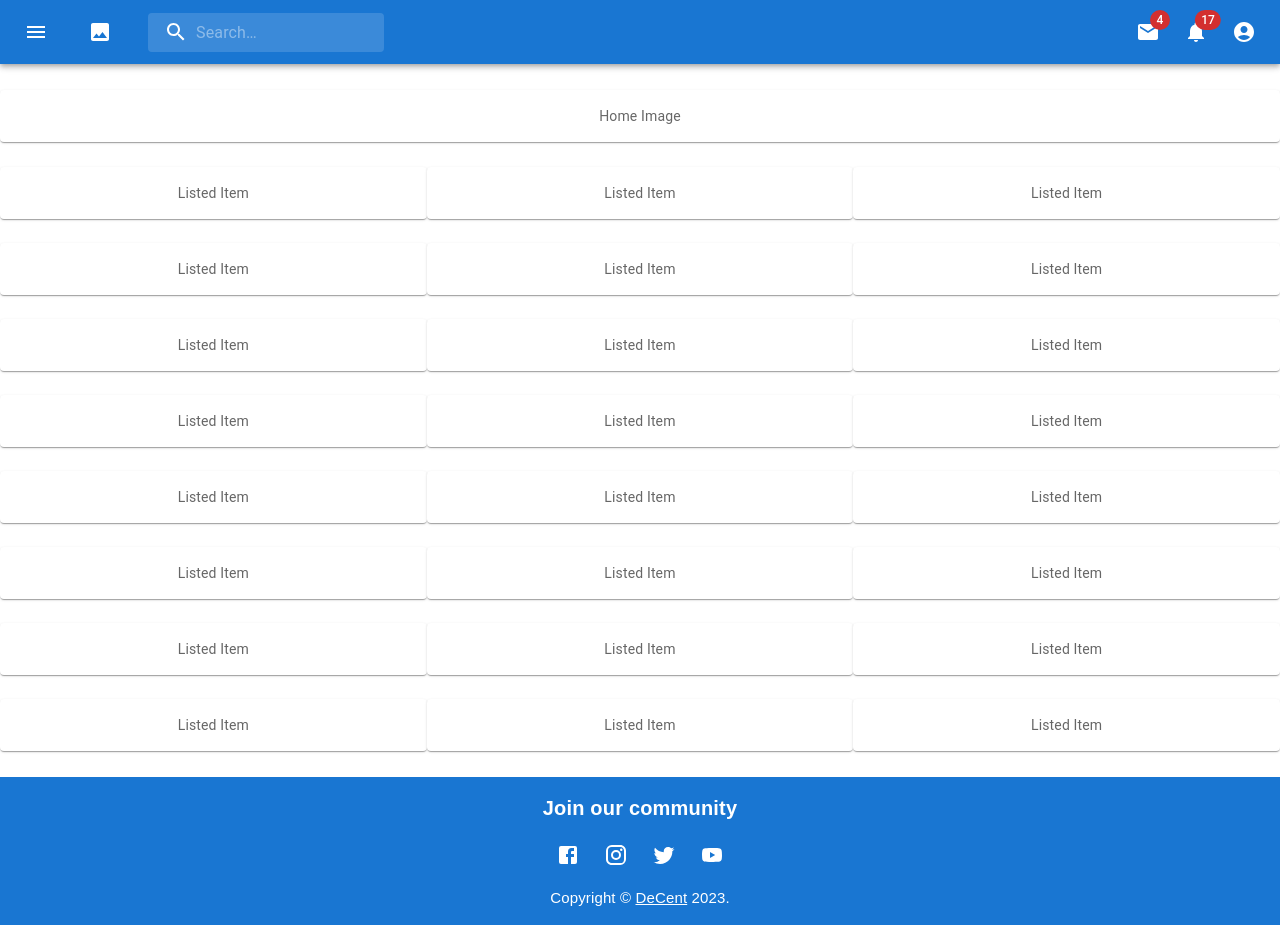
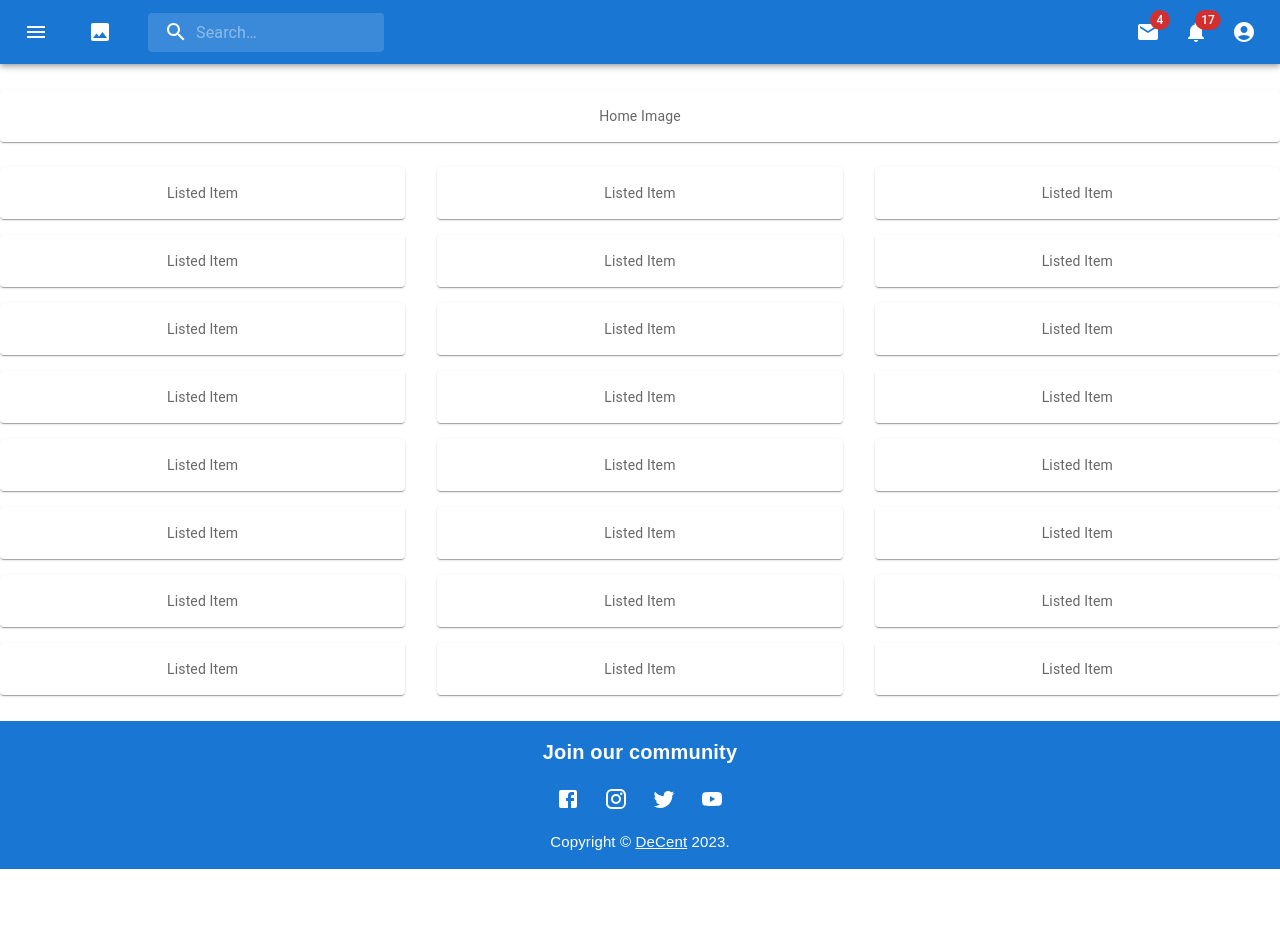
Before and after one commit to Jerroldwyz/DecentralizedTradingSystem, a React (Create React App) app: page / in a window 1280 px wide. After the commit the page ends 869 px from the top, so only its background shows below. Built offline with nearby package versions, Linux system fonts and the light colour scheme.

Commit message:
[JW] added spacing to list items

```diff
--- a/src/App.js
+++ b/src/App.js
@@ -23,15 +23,13 @@ class App extends React.Component {
         <NavBarComponent/>
 
         <Box sx={{ flexGrow: 1}} style={{ marginTop: '2vw' }}>
-          <Grid container rowSpacing={{ xs: 2, md: 3 }} columns={{ xs: 4, sm: 8, md: 12 }}>
-            <Grid item xs={12}>
-              <Item>Home Image</Item>
-            </Grid>
+          <Grid item xs={12}>
+            <Item>Home Image</Item>
           </Grid>
         </Box>
 
         <Box sx={{flexGrow: 1}} style={{ marginTop: '2vw', marginBottom:'2vw'}}>
-          <Grid container rowSpacing={{xs: 2, md: 3 }} columns={{ xs: 4, sm: 8, md: 12 }}>
+          <Grid container spacing={2} columnSpacing={4}>
             {Array(24).fill(null).map((_, index) => (
               <Grid item xs={4} key={index}>
                 <Item>Listed Item</Item>
```
Also changed, not shown: src/App.css (+0 -8 lines).
